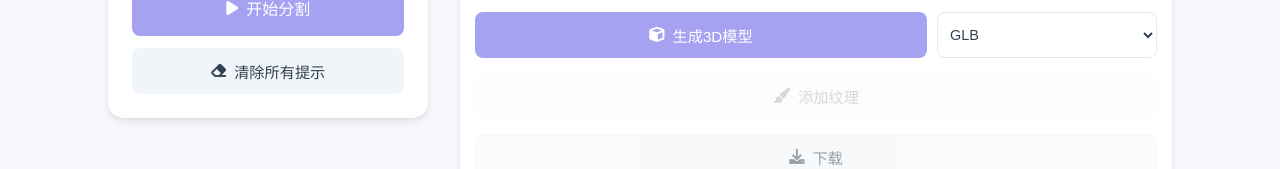
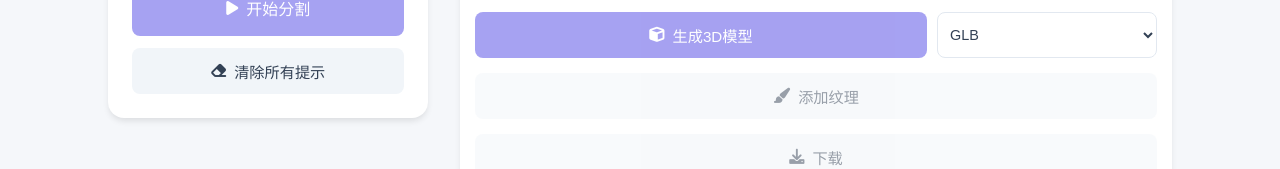
Before and after one commit to yinglpx/yinglpx.github.io, a plain HTML site: page templates/index.html in a window 1280 px wide. Shown: the part 907-1076 px from the top of the page. Drawn offline with Linux system fonts and the light colour scheme; no server answers.

Commit message:
Update index.html

```diff
--- a/templates/index.html
+++ b/templates/index.html
@@ -381,7 +381,7 @@
                         </select>
                     </div>
                     <div style="padding: 0 15px 15px 15px;">
-                        <button class="btn btn-success btn-block" id="addTextureBtn" disabled>
+                        <button class="btn btn-secondary btn-block" id="addTextureBtn" disabled>
                             <i class="fas fa-paint-brush"></i> 添加纹理
                         </button>
                     </div>
```
